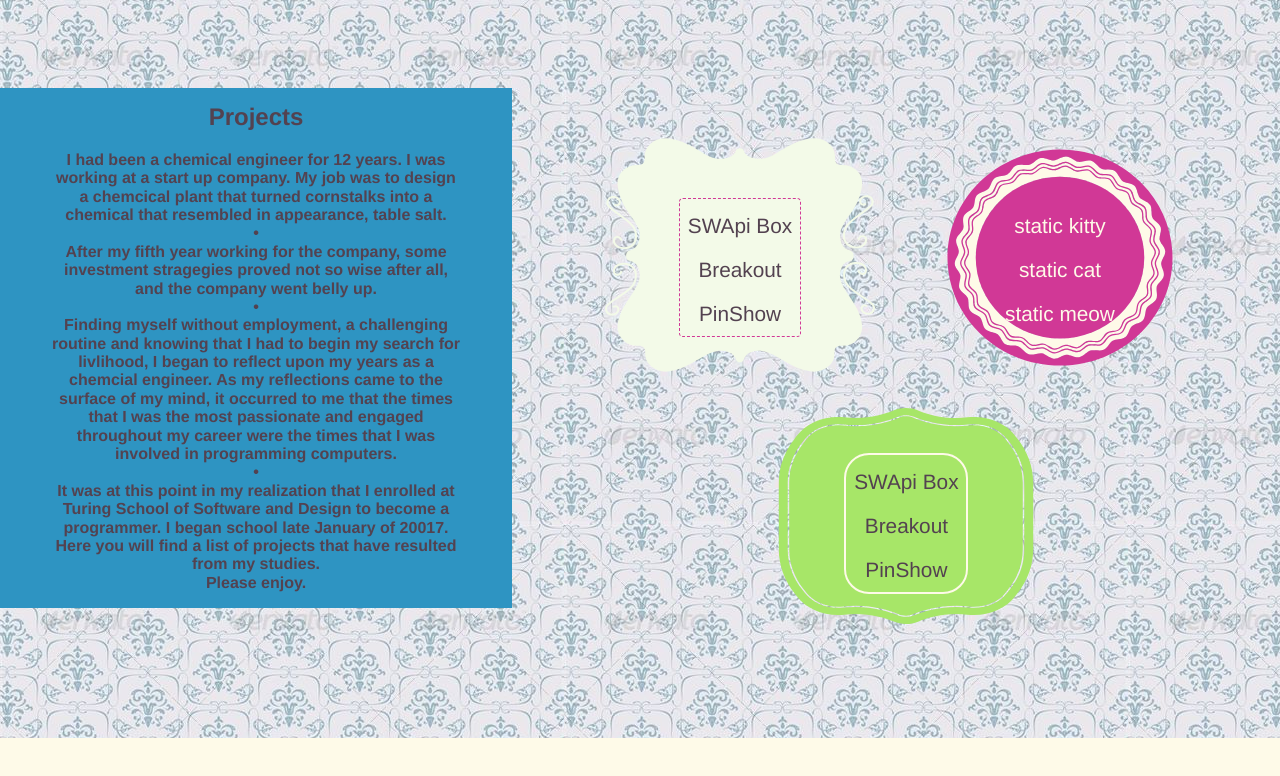
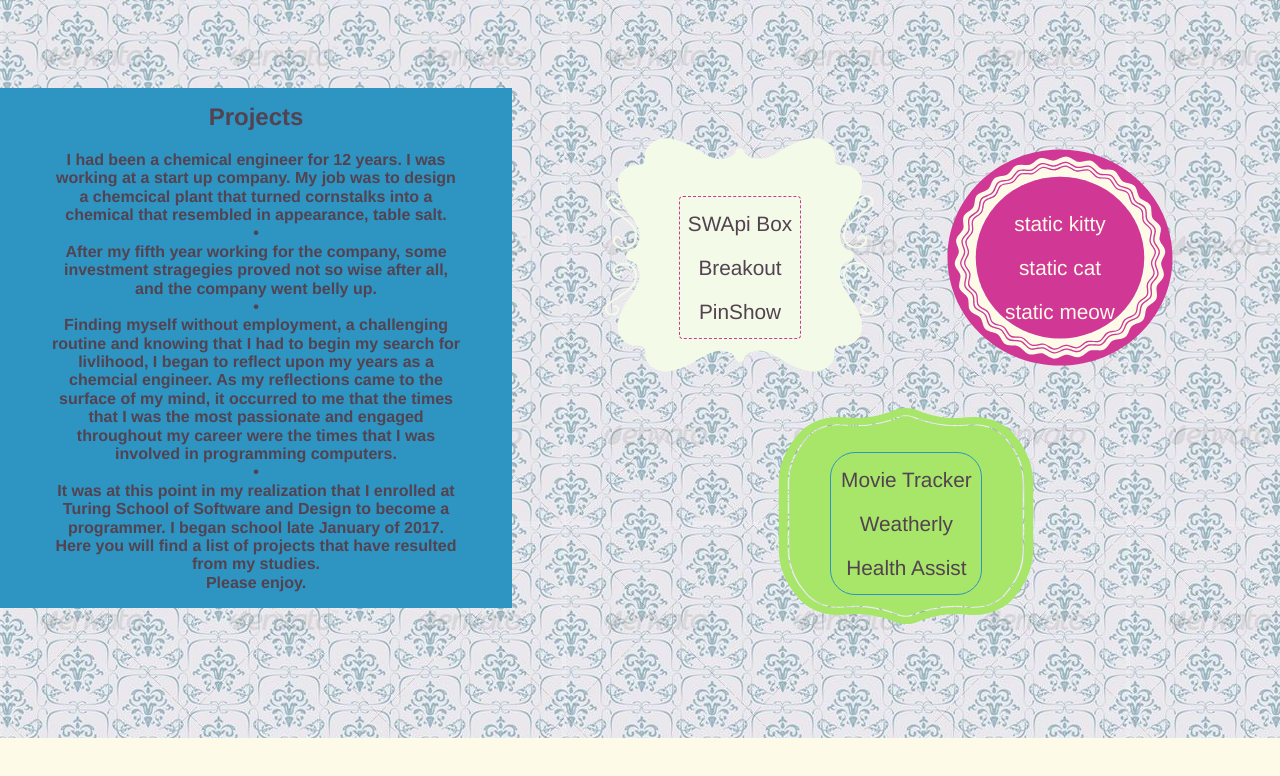
Before and after one commit to jennPeavler/personal-site, a React app: page / in a window 1280 px wide. Shown: the part 1340-2116 px from the top of the page. Built offline with nearby package versions, Linux system fonts and the light colour scheme.

Commit message:
added project groups and updated available links

```diff
--- a/src/assets/styles/Projects.css
+++ b/src/assets/styles/Projects.css
@@ -93,8 +93,9 @@
 }
 
 .link-box2 {
-  border: 2px solid #FEFAE8;
+  border: 1px solid #2E94C2;
   border-radius: 25px;
+  width: 150px;
 }
 
 .link-box3 {
@@ -114,7 +115,7 @@
 }
 
 .last-link {
-  margin-bottom: 0px;
+  margin-bottom: 4px;
 }
 
 .first-link {
--- a/src/components/Projects/Projects.js
+++ b/src/components/Projects/Projects.js
@@ -12,7 +12,7 @@ export const Projects = () => {
           <p>•</p>
           <p>Finding myself without employment, a challenging routine and knowing that I had to begin my search for livlihood, I began to reflect upon my years as a chemcial engineer.  As my reflections came to the surface of my mind, it occurred to me that the times that I was the most passionate and engaged throughout my career were the times that I was involved in programming computers.</p>
           <p>•</p>
-          <p>It was at this point in my realization that I enrolled at Turing School of Software and Design to become a programmer.  I began school late January of 20017.  Here you will find a list of projects that have resulted from my studies.</p>
+          <p>It was at this point in my realization that I enrolled at Turing School of Software and Design to become a programmer.  I began school late January of 2017.  Here you will find a list of projects that have resulted from my studies.</p>
           <p>Please enjoy.</p>
         </article>
       </div>
@@ -27,17 +27,17 @@ export const Projects = () => {
       <div id='project-links-2'>
         <img className='project-badge' id='badge-2' src={require('../../assets/images/Projects/project-badge2.svg')} />
         <div className='link-box link-box2'>
-          <a className='p-links first-link' target='blank' href='https://i-like-star-wars.herokuapp.com/'>SWApi Box</a>
-          <a className='p-links' target='blank' href='https://jennpeavler.github.io/gameTime/'>Breakout</a>
-          <a className='p-links last-link' target='blank' href='https://i-like-star-wars.herokuapp.com/'>PinShow</a>
+          <a className='p-links first-link' target='blank' href='https://i-like-star-wars.herokuapp.com/'>Movie Tracker</a>
+          <a className='p-links' target='blank' href='https://jennpeavler.github.io/gameTime/'>Weatherly</a>
+          <a className='p-links last-link' target='blank' href='https://i-like-star-wars.herokuapp.com/'>Health Assist</a>
         </div>
       </div>
       <div id='project-links-3'>
         <img className='project-badge' id='badge-3' src={require('../../assets/images/Projects/project-badge4.svg')} />
         <div className='link-box link-box3'>
-          <a className='p-links first-link links-3' target='blank' href='https://i-like-star-wars.herokuapp.com/'>static kitty</a>
-          <a className='p-links links-3' target='blank' href='https://jennpeavler.github.io/gameTime/'>static cat</a>
-          <a className='p-links last-link links-3' target='blank' href='https://i-like-star-wars.herokuapp.com/'>static meow</a>
+          <a className='p-links first-link links-3' target='blank' href='https://jennpeavler.github.io/jp-comp-challenge-3/'>static kitty</a>
+          <a className='p-links links-3' target='blank' href='https://jennpeavler.github.io/jp-comp-challenge-2/'>static cat</a>
+          <a className='p-links last-link links-3' target='blank' href='https://jennpeavler.github.io/jp-comp-challenge-1/'>static meow</a>
         </div>
       </div>
     </section>
```
